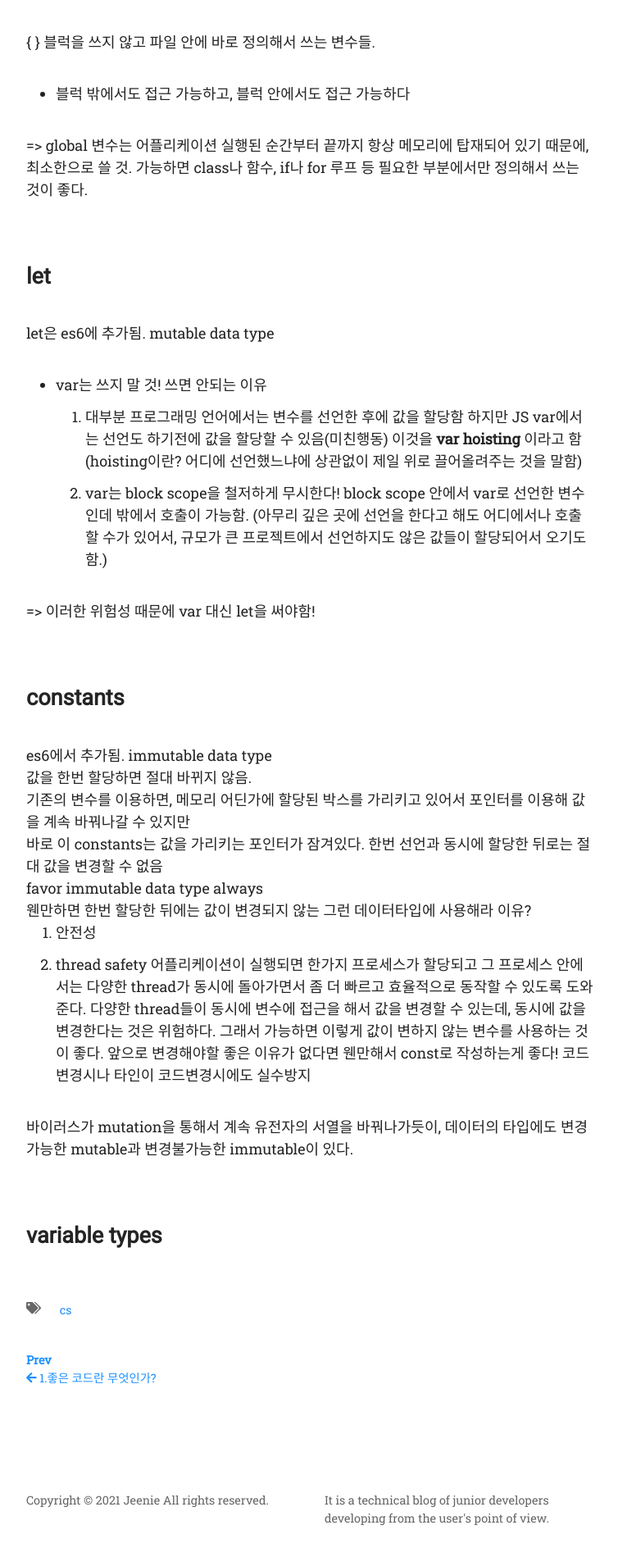
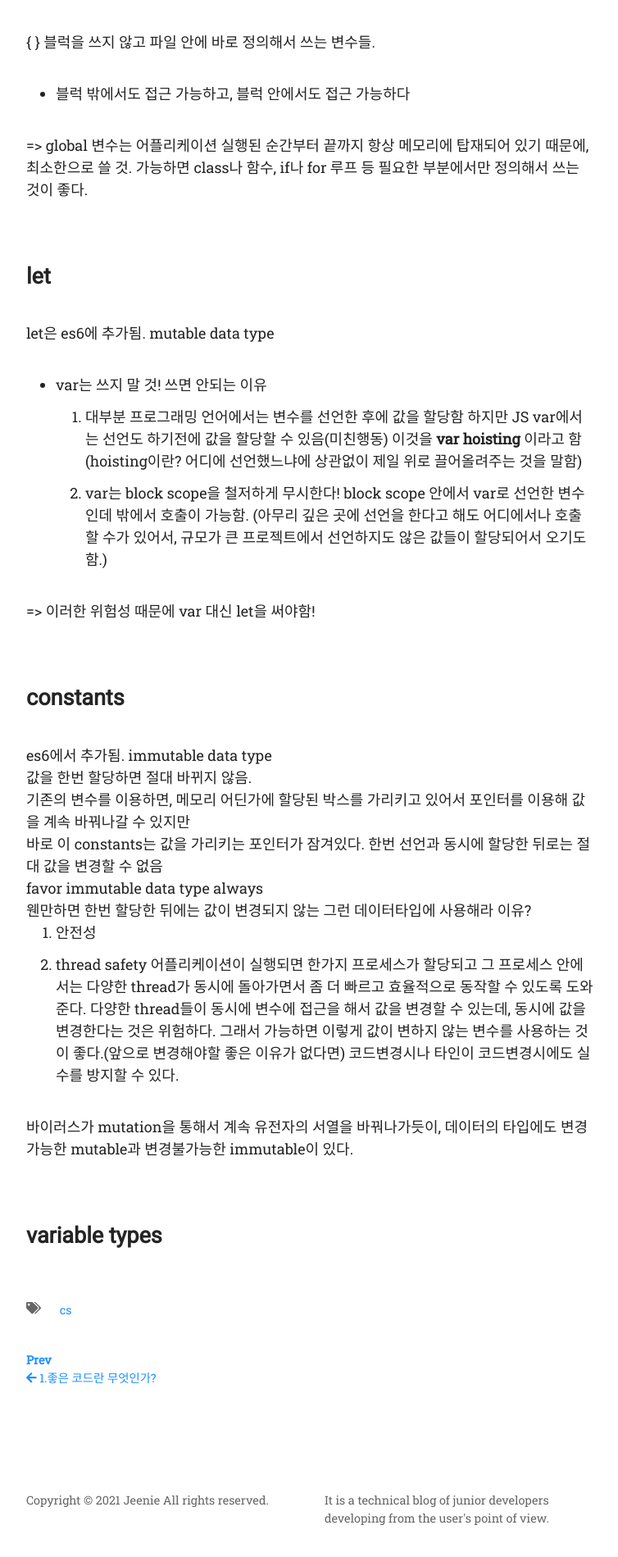
Before and after one commit to dev-Jeenie/dev-Jeenie.github.io, a Jekyll site: the page built from _posts/2021-10-08-good-code.md, in a window 1280 px wide. Shown: the part 1206-3105 px from the top of the page at 82% size, without its empty margins (394-1148 px from the left). Built offline with Jekyll 4.4.1, drawn with Linux system fonts in a browser that asks for light colours; nearby versions of some CDN libraries; some web fonts are replaced; our own code applies the rules of GitHub Pages for plain Markdown files.

Commit message:
1011:post

```diff
--- a/_posts/2021-10-08-good-code.md
+++ b/_posts/2021-10-08-good-code.md
@@ -61,8 +61,8 @@ favor immutable data type always
 1. 안전성
 2. thread safety
 어플리케이션이 실행되면 한가지 프로세스가 할당되고 그 프로세스 안에서는 다양한 thread가 동시에 돌아가면서 좀 더 빠르고 효율적으로 동작할 수 있도록 도와준다. 다양한 thread들이 동시에 변수에 접근을 해서 값을 변경할 수 있는데, 동시에 값을  변경한다는 것은 위험하다.
-그래서 가능하면 이렇게 값이 변하지 않는 변수를 사용하는 것이 좋다. 앞으로 변경해야할 좋은 이유가 없다면 웬만해서 const로 작성하는게 좋다!
-코드변경시나 타인이 코드변경시에도 실수방지
+그래서 가능하면 이렇게 값이 변하지 않는 변수를 사용하는 것이 좋다.(앞으로 변경해야할 좋은 이유가 없다면)
+코드변경시나 타인이 코드변경시에도 실수를 방지할 수 있다.
 
 바이러스가 mutation을 통해서 계속 유전자의 서열을 바꿔나가듯이,
 데이터의 타입에도 변경가능한 mutable과 변경불가능한 immutable이 있다.
```
